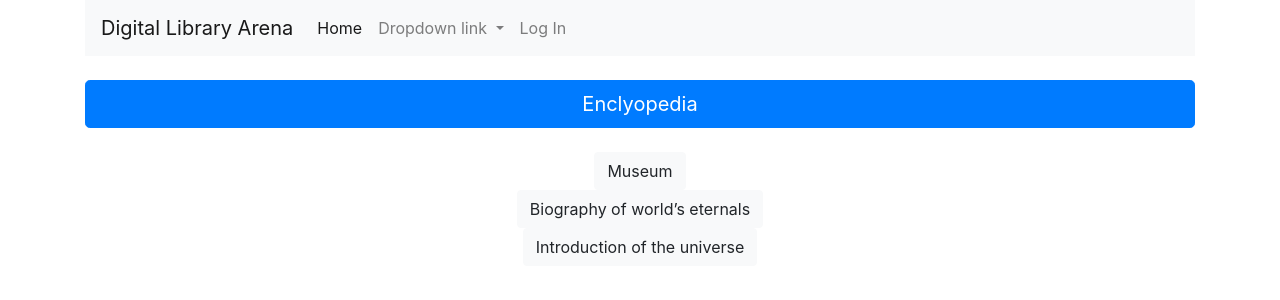
After one commit to joy1954islam/Digital-Library-Arena, a Django app: page /enclyopedia/ in a window 1280 px wide. The commit adds this page. Shown: the top 300 px of the page. Run offline with Django 3.2, Linux system fonts and the light colour scheme; some libraries are stand-ins or nearby versions.

Commit message:
enclyopedia

```diff
--- a/digital_library_arena_app/urls.py
+++ b/digital_library_arena_app/urls.py
@@ -12,4 +12,5 @@ urlpatterns = [
     path('journals_and_magazine', views.journals_and_magazine, name='journals_and_magazine'),
     path('digital_library_arena/', views.digital_library_arena, name='digital_library_arena'),
     path('development/', views.development, name='development'),
+    path('enclyopedia/', views.enclyopedia, name='enclyopedia'),
 ]
--- a/digital_library_arena_app/views.py
+++ b/digital_library_arena_app/views.py
@@ -39,3 +39,7 @@ def digital_library_arena(request):
 
 def development(request):
     return render(request, 'development.html')
+
+
+def enclyopedia(request):
+    return render(request, 'enclyopedia.html')
--- /dev/null
+++ b/templates/enclyopedia.html
@@ -0,0 +1,12 @@
+{% extends 'base.html' %}
+{% load static %}
+{% block content %}
+    <br>
+    <div class="text-center">
+        <button type="button" class="btn btn-primary btn-lg btn-block">Enclyopedia</button>
+        <br>
+        <button type="button" class="btn btn-light">Museum</button><br>
+        <button type="button" class="btn btn-light">Biography of world’s eternals</button><br>
+        <button type="button" class="btn btn-light">Introduction of the universe</button><br>
+    </div>
+{% endblock %}
--- a/templates/navbar.html
+++ b/templates/navbar.html
@@ -22,7 +22,7 @@
           <a class="dropdown-item" href="{% url 'newspapers' %}">Newspapers</a>
           <a class="dropdown-item" href="{% url 'journals_and_magazine' %}">Journals & Magazine</a>
           <a class="dropdown-item" href="{% url 'digital_library_arena' %}">Digital Library Arena</a>
-          <a class="dropdown-item" href="#">Enclyopedia</a>
+          <a class="dropdown-item" href="{% url 'enclyopedia' %}">Enclyopedia</a>
           <a class="dropdown-item" href="#">RESEARCH</a>
           <a class="dropdown-item" href="#">Kids</a>
           <a class="dropdown-item" href="{% url 'development' %}">Development</a>
```
